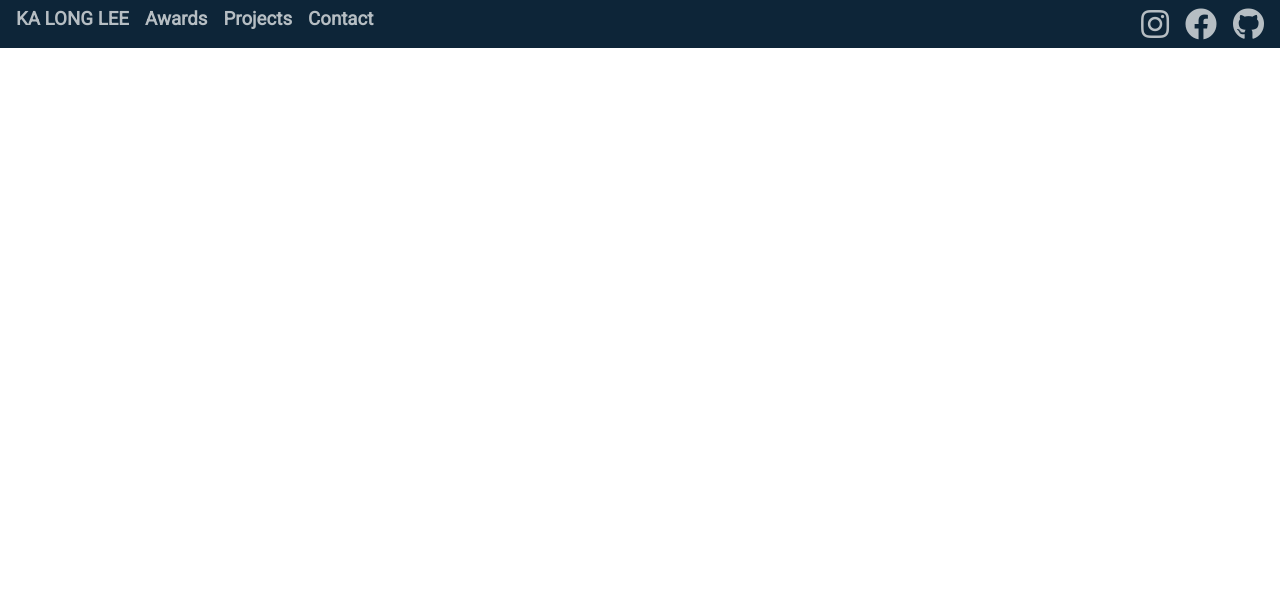
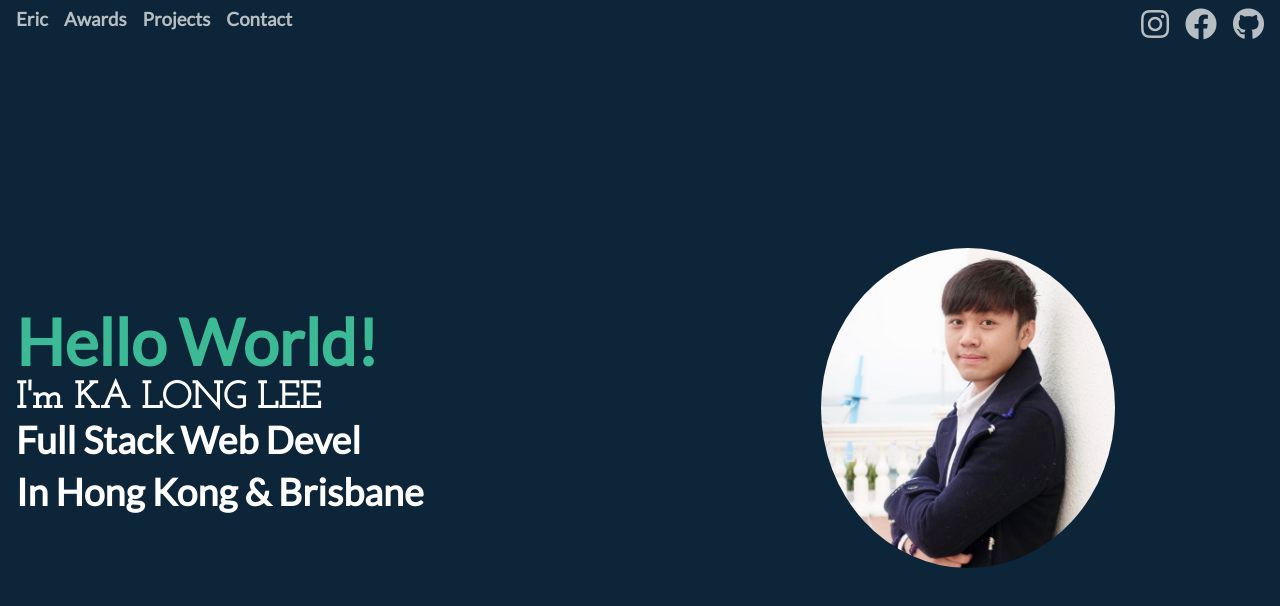
Before and after one commit to Ericlkl/Portfolio, a React (Create React App) app in the folder client/: page / in a window 1280 px wide. Shown: the top 606 px of the page. Built offline with nearby package versions, Linux system fonts and the light colour scheme.

Commit message:
Basic Header and navbar

```diff
--- a/client/src/App.tsx
+++ b/client/src/App.tsx
@@ -6,8 +6,8 @@ class App extends Component {
   render() {
     return (
       <div className="App">
+        <Navbar/>
         <Header/>
-        <Navbar/>
       </div>
     );
   }
--- a/client/src/assets/scss/animations.scss
+++ b/client/src/assets/scss/animations.scss
@@ -1,10 +1,16 @@
-@keyframes typing-text{
-    from{
-      width: 0;
+@keyframes typing-se{
+    from{ width: 0;}
+    to{ width: 16ch;}
 }
-    70%{
-      width: 338px;
+
+@keyframes typing-fullstack{
+  from{ width: 0;}
+  to{ width: 23ch;}
 }
+
+@keyframes typing-mobile{
+  from{ width: 0;}
+  to{ width: 19ch;}
 }
 
 @keyframes blink{
@@ -12,6 +18,32 @@
     border-color: transparent;
   }
   to {
-      border-color: #000;
+    border-color: $secondary-color;
   }
 }
+
+.se-text-animation{
+  overflow: hidden;
+  display: inline-block;
+  white-space: nowrap;
+  animation: typing-se 1.5s steps(16), blink 0.5s infinite alternate;
+  border-right: 3px solid #000;
+}
+
+.fullstack-text-animation{
+  overflow: hidden;
+  position: relative;
+  display: inline-block;
+  white-space: nowrap;
+  animation: typing-fullstack 1.5s steps(23), blink 0.5s infinite alternate;
+  border-right: 3px solid #000;
+}
+
+.mobile-text-animation{
+  overflow: hidden;
+  position: relative;
+  display: inline-block;
+  white-space: nowrap;
+  animation: typing-mobile 1.5s steps(19), blink 0.5s infinite alternate;
+  border-right: 3px solid #000;
+}
--- /dev/null
+++ b/client/src/assets/scss/header.scss
@@ -0,0 +1,36 @@
+.header{
+    display: flex;
+    flex-direction: row;
+    justify-content: space-around;
+    align-items: center;
+    color: white;
+    height: 90vh;
+    background-color: $primary-color;
+
+    &__description{
+        flex: 1;
+        padding: 0 1rem;
+        font-size: 2rem;
+
+        &_greeting{
+            font-size: 4rem;
+            color: $secondary-color;
+        }
+        &_fullname{
+            font-family: 'Josefin Slab', serif;
+        }
+    }
+
+    &__profile{
+        display: flex;
+        flex: 1;
+        justify-content: center;
+        align-content: center;
+        >img{
+            border-radius: 50%;
+            height: 20rem;
+        }
+    }
+}
+
+// linear-gradient(rgba(0,0,0,0.3),rgba(0,0,0,0.3)), url('../img/profile1.JPG') center center/cover;
--- a/client/src/assets/scss/index.scss
+++ b/client/src/assets/scss/index.scss
@@ -1,4 +1,4 @@
-@import url('https://fonts.googleapis.com/css?family=Roboto');
+@import url('https://fonts.googleapis.com/css?family=Josefin+Slab|Lato');
 
 $primary-color: rgb(13,37,56);
 $secondary-color: rgb(59,186,149);
@@ -11,7 +11,8 @@ $grey-color: rgb(182,190,195);
 }
 
 body{
-    font-family: 'Roboto';
+    font-family: 'Lato';
+    background-color: $primary-color;
 }
 
 .container{
@@ -21,3 +22,4 @@ body{
 
 @import './animations.scss';
 @import './navbar.scss';
+@import './header.scss';
--- a/client/src/components/Header.tsx
+++ b/client/src/components/Header.tsx
@@ -1,11 +1,38 @@
 import React, { Component } from 'react'
+import profile_img from '../assets/img/profile_small.jpg';
 
 export default class Header extends Component {
+  state = {
+    jobIndex: 0
+  };
+
+  componentDidMount(){
+    setInterval( () => {
+      this.setState({
+        jobIndex: this.state.jobIndex === 2 ? 0 : this.state.jobIndex + 1
+      });
+    },4000);
+  }
+
   render() {
+    const jobTitle = [
+      <h3 className="se-text-animation">Software Engineer</h3>,
+      <h3 className="fullstack-text-animation">Full Stack Web Developer</h3>,
+      <h3 className="mobile-text-animation">Mobile App Developer</h3>
+    ];
+
     return (
       <section className="header">
+
           <div className="header__description">
+              <h1 className="header__description_greeting">Hello World!</h1>
+                <h3 className="header__description_fullname">I'm KA LONG LEE</h3>
+                { jobTitle[this.state.jobIndex] }
+              <h3>In Hong Kong & Brisbane</h3>
+          </div>
 
+          <div className="header__profile">
+            <img src={profile_img} alt="eric_profile"/>
           </div>
       </section>
     )
--- a/client/src/components/Navbar.tsx
+++ b/client/src/components/Navbar.tsx
@@ -5,7 +5,7 @@ export default class Navbar extends Component {
     return (
         <nav>
             <div className="navlinks">
-                <h3>KA LONG LEE</h3>
+                <h3>Eric</h3>
                 <h3>Awards</h3>
                 <h3>Projects</h3>
                 <h3>Contact</h3>
```
Also changed, not shown: client/src/assets/img/profile_small.jpg (added). Lines whose indentation alone changed are shown as unchanged.
